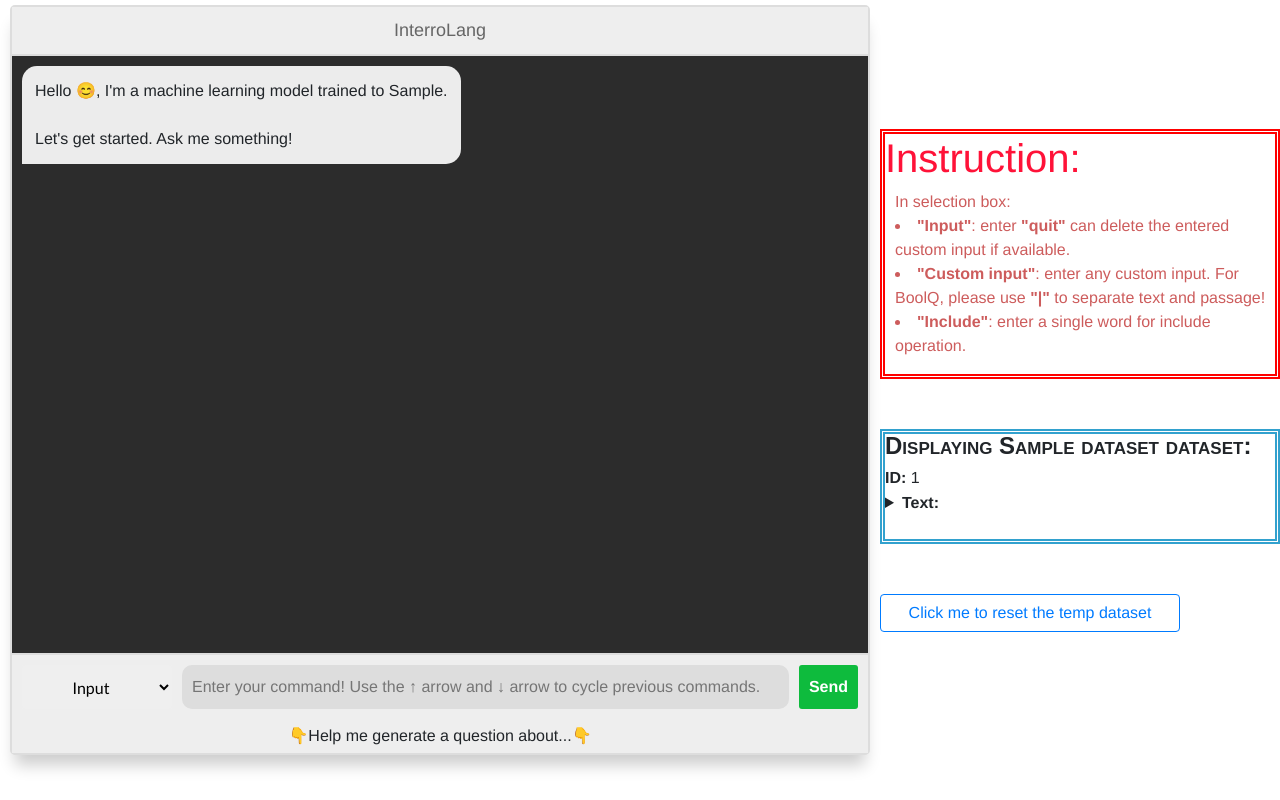
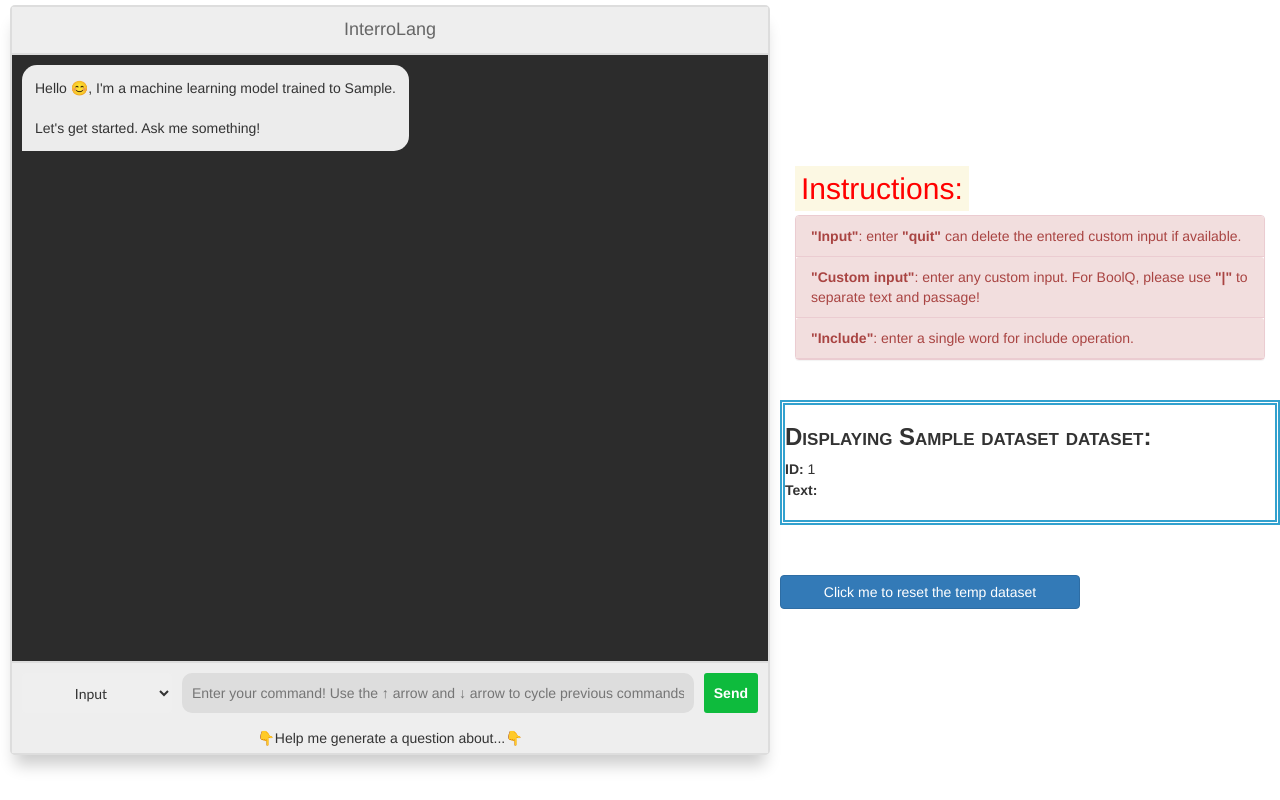
Before and after one commit to DFKI-NLP/InterroLang, a Python web app: template templates/index.html in a window 1280 px wide. Run offline with Jinja, Linux system fonts and the light colour scheme; the template is opened without the code that fills it: most values are stand-ins (such as "Sample title", 1, 10 or a date in 2020); some libraries are stand-ins or nearby versions.

Commit message:
change instruction design

```diff
--- a/templates/index.html
+++ b/templates/index.html
@@ -8,9 +8,9 @@
     <meta name="viewport" content="width=device-width, initial-scale=1.0">
     <meta http-equiv="X-UA-Compatible" content="ie=edge">
     <link rel="stylesheet" href="/static/styles/style.css">
-    <script src="https://ajax.googleapis.com/ajax/libs/jquery/3.2.1/jquery.min.js"></script>
-    <link rel="stylesheet" href="https://cdn.jsdelivr.net/npm/bootstrap@4.0.0/dist/css/bootstrap.min.css"
-          integrity="sha384-Gn5384xqQ1aoWXA+058RXPxPg6fy4IWvTNh0E263XmFcJlSAwiGgFAW/dAiS6JXm" crossorigin="anonymous">
+    <link rel="stylesheet" href="https://maxcdn.bootstrapcdn.com/bootstrap/3.4.1/css/bootstrap.min.css">
+    <script src="https://ajax.googleapis.com/ajax/libs/jquery/3.6.4/jquery.min.js"></script>
+    <script src="https://maxcdn.bootstrapcdn.com/bootstrap/3.4.1/js/bootstrap.min.js"></script>
 </head>
 
 <body>
@@ -75,18 +75,18 @@
     </section>
 
     <div>
-        <div style="border: thick red double; width: 400px">
-            <h1 style="color: #ff1238">Instruction:</h1>
-            <ul style="color: indianred">
-                In selection box:
-                <li><b>"Input"</b>: enter <b>"quit"</b> can delete the entered custom input if available.</li>
-                <li><b>"Custom input"</b>: enter any custom input. For BoolQ, please use <b>"|"</b> to separate text and passage!</li>
-                <li><b>"Include"</b>: enter a single word for include operation.</li>
-            </ul>
+        <div class="container" style="width: 500px">
+            <h2 class="display-3"><mark style="color: red">Instructions:</mark></h2>
+            <div class="panel panel-danger">
+                <div class="panel-heading"><b>"Input"</b>: enter <b>"quit"</b> can delete the entered custom input if available.</div>
+                <div class="panel-heading"><b>"Custom input"</b>: enter any custom input. For BoolQ, please use <b>"|"</b> to separate text and passage!</div>
+                <div class="panel-heading"><b>"Include"</b>: enter a single word for include operation.</div>
+            </div>
         </div>
+
         <!-- Displaying data -->
         <!-- Referring jinja2 syntax -->
-        <div id="show_data" style="border: thick #32a1ce double; margin-top: 50px">
+        <div id="show_data" style="border: thick #32a1ce double; margin-top: 20px">
             <h1 style="font: small-caps bold 24px/1 sans-serif">Displaying {{dataset}} dataset: </h1>
             {% for entry in entries %}
                 {% if dataset == 'boolq' %}
@@ -119,7 +119,7 @@
 
         <!-- Reset temp dataset -->
         <div style="margin-top: 50px">
-            <button type="button" class="btn btn-outline-primary" id="reset_temp_dataset" style="width: 300px">Click me to reset the temp
+            <button type="button" class="btn btn-primary" id="reset_temp_dataset" style="width: 300px" onclick="reset_temp_dataset()">Click me to reset the temp
                 dataset
             </button>
         </div>
```
